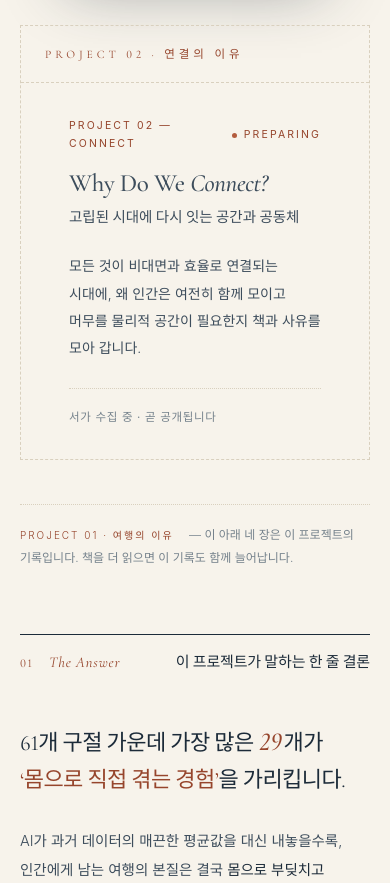
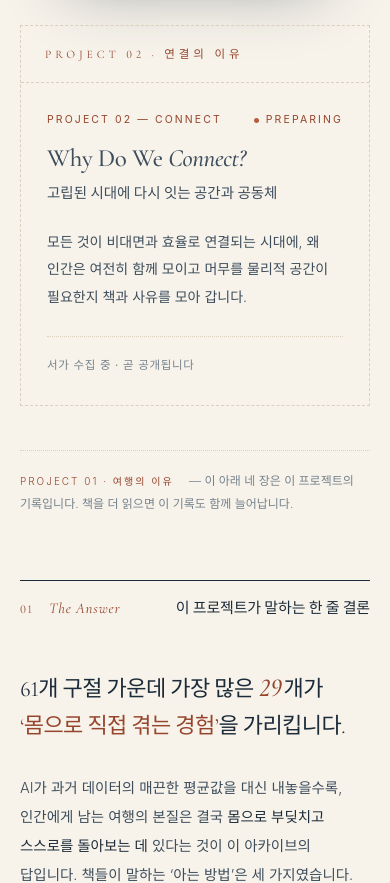
Before and after one commit to hanijidori-cmd/hanijidori-cmd.github.io, a plain HTML site: page index.html in a window 390 px wide. Shown: the part 1657-2540 px from the top of the page. Drawn offline with nearby package versions, Linux system fonts and the light colour scheme; a web font is replaced by a local one.

Commit message:
Fix next-project card padding on narrow screens

```diff
--- a/index.html
+++ b/index.html
@@ -422,6 +422,7 @@
     .hero{ grid-template-columns:1fr; gap:40px; padding:56px 0 48px; }
     .hero-right{ border-left:none; padding-left:0; border-top:1px solid var(--hair); padding-top:30px; }
     .ticket{ grid-template-columns:1fr; }
+    .ticket-next .ticket-main{ padding:28px 26px 30px; }
     .stub{ border-right:none; border-bottom:1px dashed var(--hair); padding:18px 24px; justify-content:flex-start; }
     .stub::before, .stub::after{ display:none; }
     .stub p{ writing-mode:horizontal-tb; letter-spacing:.3em; font-size:10.5px; }
```
